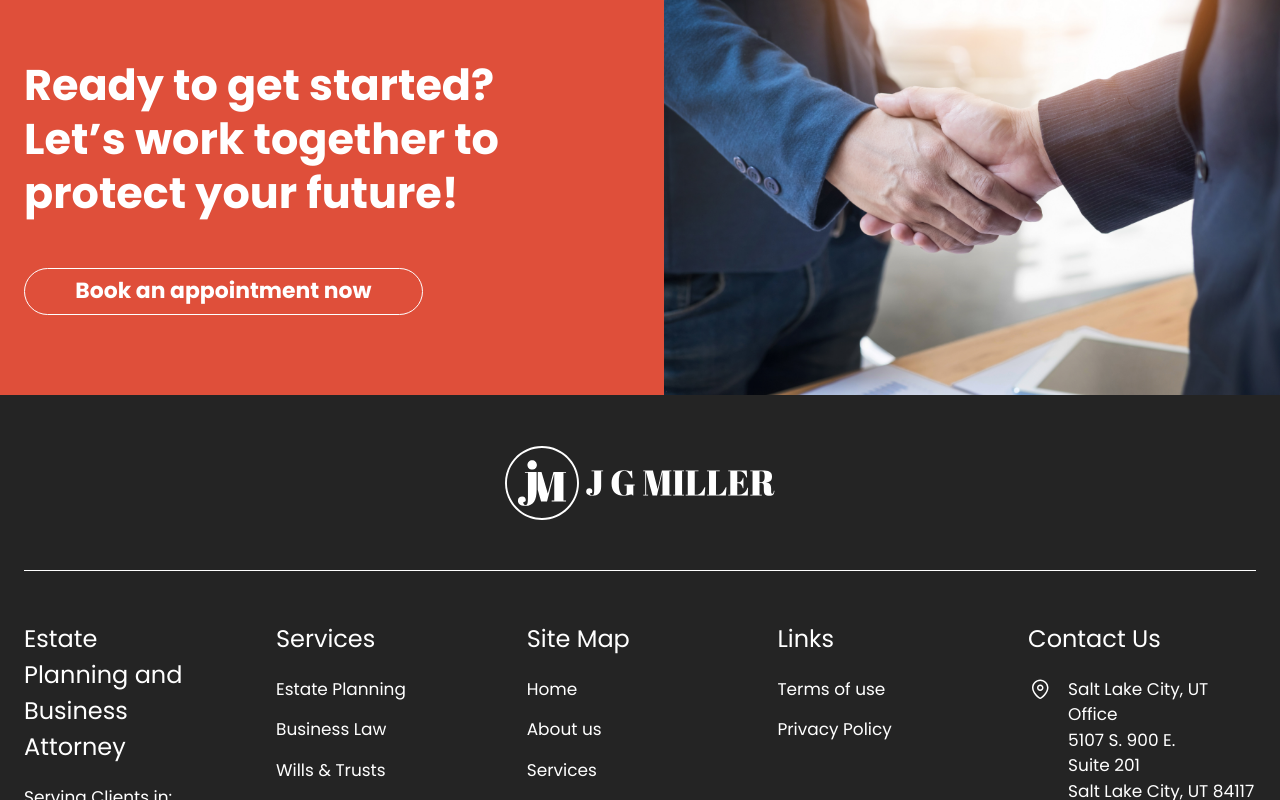
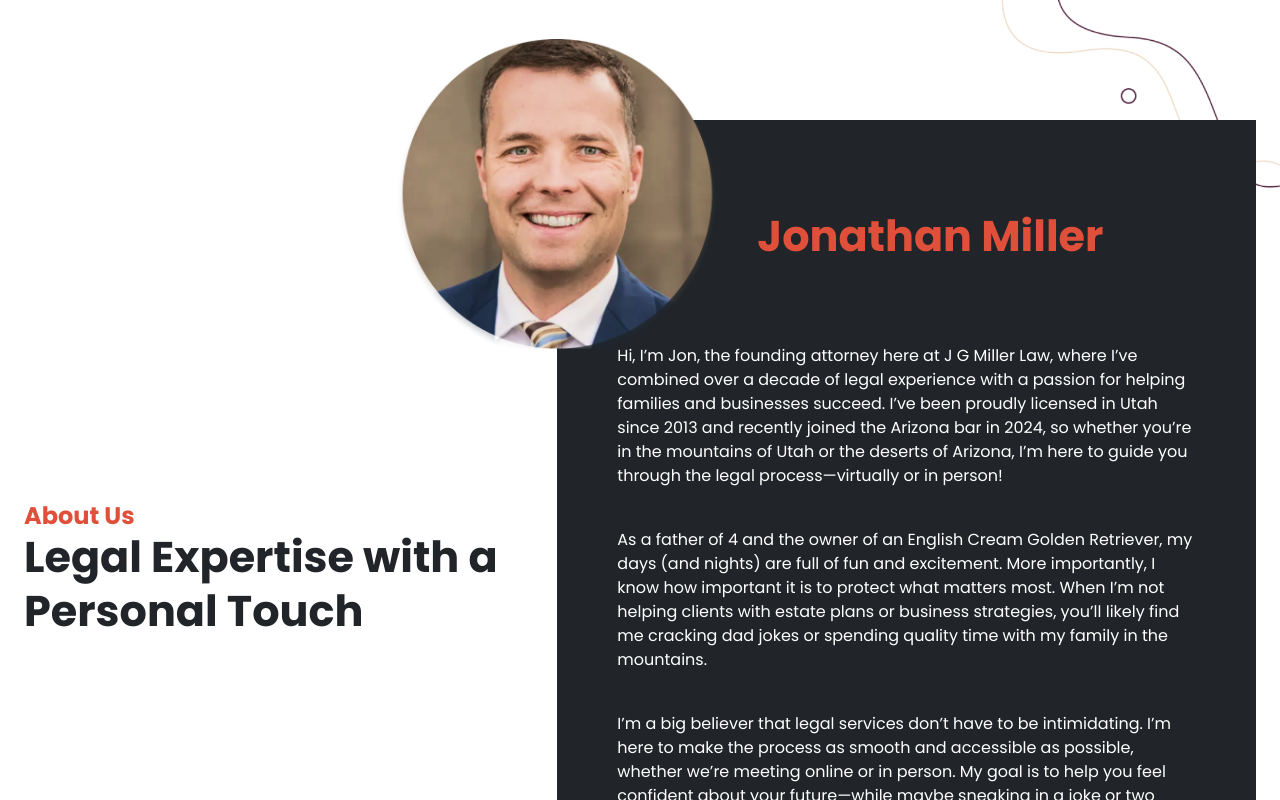
Before and after one commit to developerdeepak/digivito-jgm, a React (Create React App) app: page /about in a window 1280 px wide. Shown: the part 560-1360 px from the top of the page. Built offline with nearby package versions, Linux system fonts and the light colour scheme.

Commit message:
UI: About us section on about page

```diff
--- /dev/null
+++ b/src/components/aboutCEO.js
@@ -0,0 +1,38 @@
+import ceoRoundImage from '../images/ceo-round.png';
+
+const AboutCEO = () => {
+    return (
+        <div className="row about-ceo-comp">
+            <div className="col mw-1600 mx-auto">
+                <div className="row content-container">
+                    <div className="col-12 col-xl-5 d-flex align-items-center justify-content-center">
+                        <div className="titles-container">
+                            <h4 className="text-primary h4 mb-0 poppins-bold">
+                                About Us
+                            </h4>
+                            <h2 className="h2 mb-0 poppins-bold">Legal Expertise with a Personal Touch</h2>
+                        </div>
+                    </div>
+                    <div className="col-12 col-xl-7">
+                        <div className="about-ceo-content position-relative bg-dark">
+                            <img src={ceoRoundImage} className="position-absolute" alt="CEO Image" />
+                            <h2 className="h2 mb-0 poppins-bold text-primary">Jonathan Miller</h2>
+                            <div class="text-white description">
+                                <p>Hi, I’m Jon, the founding attorney here at J G Miller Law, where I’ve combined over a decade of legal experience with a passion for helping families and businesses succeed. I’ve been proudly licensed in Utah since 2013 and recently joined the Arizona bar in 2024, so whether you’re in the mountains of Utah or the deserts of Arizona, I’m here to guide you through the legal process—virtually or in person!</p>
+                                <br />
+                                <p>As a father of 4 and the owner of an English Cream Golden Retriever, my days (and nights) are full of fun and excitement. More importantly, I know how important it is to protect what matters most. When I’m not helping clients with estate plans or business strategies, you’ll likely find me cracking dad jokes or spending quality time with my family in the mountains.</p>
+                                <br />
+                                <p>I’m a big believer that legal services don’t have to be intimidating. I’m here to make the process as smooth and accessible as possible, whether we’re meeting online or in person. My goal is to help you feel confident about your future—while maybe sneaking in a joke or two along the way.</p>
+                                <br />
+                                <p>So, if you’re ready to plan for your family’s future or take your business to the next level, let’s chat! I promise, I’ll keep the legal jargon to a minimum (but no guarantees on the dad jokes).</p>
+                            </div>
+                        </div>
+                    </div>
+                </div>
+
+            </div>
+        </div>
+    );
+};
+
+export default AboutCEO;
--- a/src/components/headingAndParagraph.js
+++ b/src/components/headingAndParagraph.js
@@ -12,8 +12,8 @@ const HeadingAndParagraph = (props) => {
     }
 
     return (
-        <div class="row heading-paragraph-comp">
-            <div class="col mw-1600 mx-auto text-center d-flex flex-column">
+        <div className="row heading-paragraph-comp">
+            <div className="col mw-1600 mx-auto text-center d-flex flex-column">
                 <h2 className="mb-0 poppins-bold h2 heading">
                     {HTMLParser.parseHTML(heading)}
                 </h2>
--- a/src/components/index.js
+++ b/src/components/index.js
@@ -1,3 +1,4 @@
+import AboutCEO from './aboutCEO';
 import HeroBanner from './heroBanner';
 import BannerSideBySide from './bannerSideBySide';
 import HeadingAndParagraph from './headingAndParagraph';
@@ -7,6 +8,7 @@ import TwoColumnList from './twoColumnList';
 import TwoColumnTiles from './twoColumnTiles';
 
 const Components = {
+    AboutCEO,
     HeroBanner,
     BannerSideBySide,
     HeadingAndParagraph,
--- a/src/components/twoColumnTiles.js
+++ b/src/components/twoColumnTiles.js
@@ -47,12 +47,12 @@ const ComponentTile = (props) => {
     }
 
     return (
-        <div class="g-col-12 g-col-md-6">
-            <div class={cardClassList}>
-                <div class="card-body d-flex justify-content-between align-items-start text-start">
-                    <div class="tile-text-content">
-                        <h3 class="card-title poppins-bold text-primary">{HTMLParser.parseHTML(props.title)}</h3>
-                        <p class="card-text">{HTMLParser.parseHTML(props.detail)}</p>
+        <div className="g-col-12 g-col-md-6">
+            <div className={cardClassList}>
+                <div className="card-body d-flex justify-content-between align-items-start text-start">
+                    <div className="tile-text-content">
+                        <h3 className="card-title poppins-bold text-primary">{HTMLParser.parseHTML(props.title)}</h3>
+                        <p className="card-text">{HTMLParser.parseHTML(props.detail)}</p>
                     </div>
                     <img src={Icons[props.icon]} className="mw-100 p-0" alt="Tile icon" />
                 </div>
@@ -95,7 +95,7 @@ const TwoColumnTiles = (props) => {
                 {subheading}
                 {heading}
                 {description}
-                {tiles && tiles.length > 0 ? <div class="tiles grid mx-auto">{tiles}</div> : ''}
+                {tiles && tiles.length > 0 ? <div className="tiles grid mx-auto">{tiles}</div> : ''}
             </div>
         </div>
     );
--- a/src/pages/About.js
+++ b/src/pages/About.js
@@ -9,6 +9,7 @@ const About = () => {
     return (
         <>
             <Components.HeroBanner {...pageSpecificData.heroBanner} HeroImage={HeroBannerImage} />
+            <Components.AboutCEO />
             <Components.BannerSideBySide {...pageSpecificData.getStarted} BannerImage={BannerImage} />
         </>
     );
--- a/src/scss/partials/_components.scss
+++ b/src/scss/partials/_components.scss
@@ -1,3 +1,4 @@
+@import './components/aboutCEO';
 @import './components/headingAndParagraph';
 @import './components/heroBanner';
 @import './components/bannerSideBySide';
--- /dev/null
+++ b/src/scss/partials/components/_aboutCEO.scss
@@ -0,0 +1,98 @@
+.about-ceo-comp {
+    background-image: url(../../../images/corner-tile-left.png), url(../../../images/corner-tile-right.png);
+    background-position: left bottom, right top;
+    background-repeat: no-repeat, no-repeat;
+    background-size: 120px;
+    padding: 81px 0 30px;
+
+    @include media-breakpoint-up(xl) {
+        padding: 141px 0 60px;
+    }
+
+    @include media-breakpoint-up(lg) {
+        background-size: 280px;
+    }
+
+    .content-container {
+        gap: 50px;
+
+        @include media-breakpoint-up(sm) {
+            gap: 80px;
+        }
+
+        @include media-breakpoint-up(lg) {
+            gap: 120px;
+        }
+
+        @include media-breakpoint-up(xl) {
+            gap: 0;
+        }
+    }
+
+    .titles-container {
+        @include media-breakpoint-down(xl) {
+            text-align: center;
+        }
+    }
+
+    .about-ceo-content {
+        padding: 45px 30px 30px;
+
+        @include media-breakpoint-down(xl) {
+            text-align: center;
+            border-radius: 12px;
+        }
+
+        @include media-breakpoint-up(sm) {
+            padding-top: 75px;
+        }
+
+        @include media-breakpoint-up(lg) {
+            padding-top: 100px;
+        }
+
+        @include media-breakpoint-up(xl) {
+            padding: 90px 60px 60px;
+            font-size: 22x;
+        }
+
+        img {
+            max-width: 100px;
+            top: -50px;
+            left: 0;
+            right: 0;
+            margin: 0 auto;
+
+            @include media-breakpoint-up(sm) {
+                max-width: 150px;
+                top: -75px;
+            }
+
+            @include media-breakpoint-up(lg) {
+                max-width: 200px;
+                top: -100px;
+            }
+
+            @include media-breakpoint-up(xl) {
+                max-width: 325px;
+                top: -81px;
+                left: -162px;
+                margin-left: 0;
+            }
+        }
+
+        h2 {
+            @include media-breakpoint-up(xl) {
+                margin-left: 140px;
+            }
+        }
+
+        .description {
+            padding-top: 30px;
+
+            @include media-breakpoint-up(xl) {
+                padding-top: 80px;
+            }
+        }
+    }
+}
```
Also changed, not shown: src/images/ceo-round.png (added).
